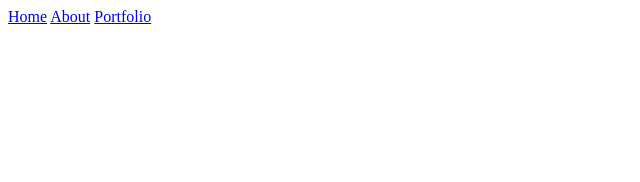
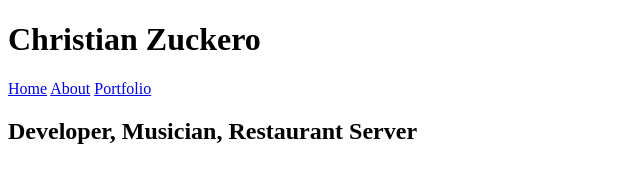
Before and after one commit to czuckero/personal-website-project, a plain HTML site: page index.html in a window 1280 px wide. Shown: the whole page, without its empty margins (0-640 px from the left). Drawn offline with Linux system fonts and the light colour scheme.

Commit message:
Added h2 with three words that describe me

```diff
--- a/index.html
+++ b/index.html
@@ -7,10 +7,16 @@
   <link rel="stylesheet" href="style.css">
 </head>
 <body>
+  <h1>Christian Zuckero</h1>
   <nav>
     <a href="index.html">Home</a>
     <a href="about.html">About</a>
     <a href="portfolio.html">Portfolio</a>
   </nav>
+  <div>
+    <section>
+      <h2>Developer, Musician, Restaurant Server</h2>
+    </section>
+  </div>
 </body>
 </html>
```
